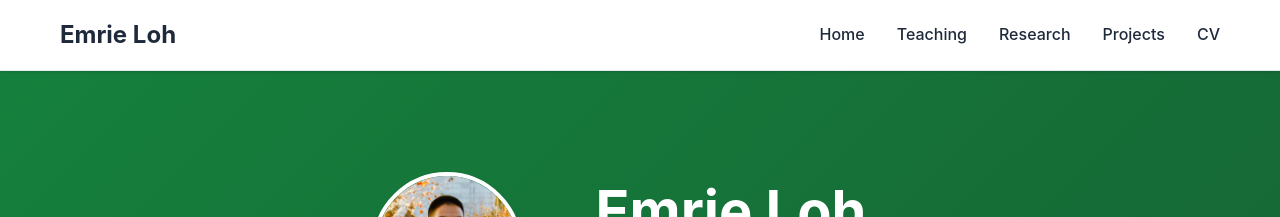
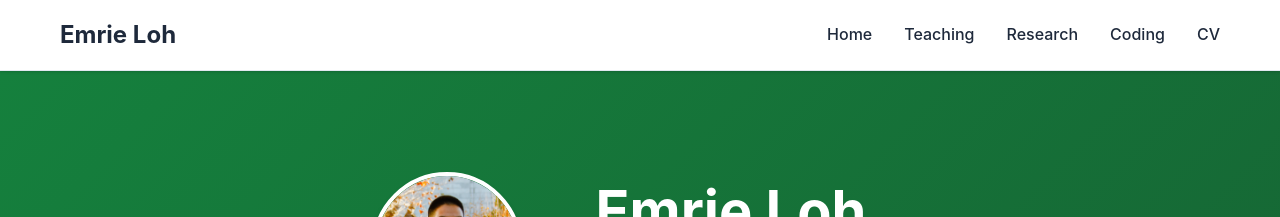
Before and after one commit to ELOH53/ELOH53.github.io, a Jekyll site: the page built from index.html, in a window 1280 px wide. Shown: the top 217 px of the page. Built offline with Jekyll 4.4.1, drawn with Linux system fonts in a browser that asks for light colours.

Commit message:
Projects under renovation

```diff
--- a/_config.yml
+++ b/_config.yml
@@ -11,7 +11,7 @@ navigation:
     url: /teaching.html
   - title: Research
     url: /research.html
-  - title: Projects
+  - title: Coding
     url: /projects.html
   - title: CV
     url: /cv.html
--- a/projects.html
+++ b/projects.html
@@ -24,4 +25,4 @@ title: Coding Projects
   </div>
 </section>
 
-<script src="{{ '/assets/js/github-projects.js' | relative_url }}"></script>
+<!-- <script src="{{ '/assets/js/github-projects.js' | relative_url }}"></script> -->
```
Also changed, not shown: other parts of projects.html (+1 -0 lines).
